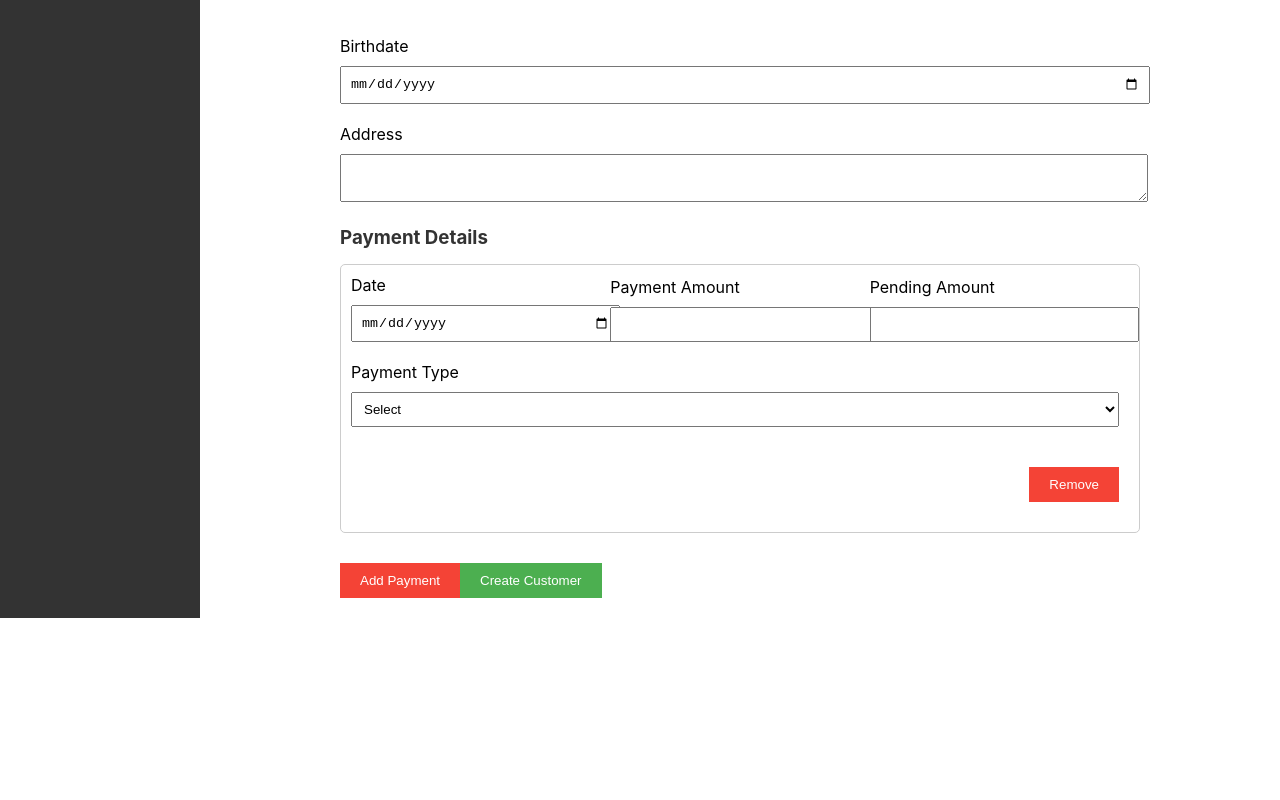
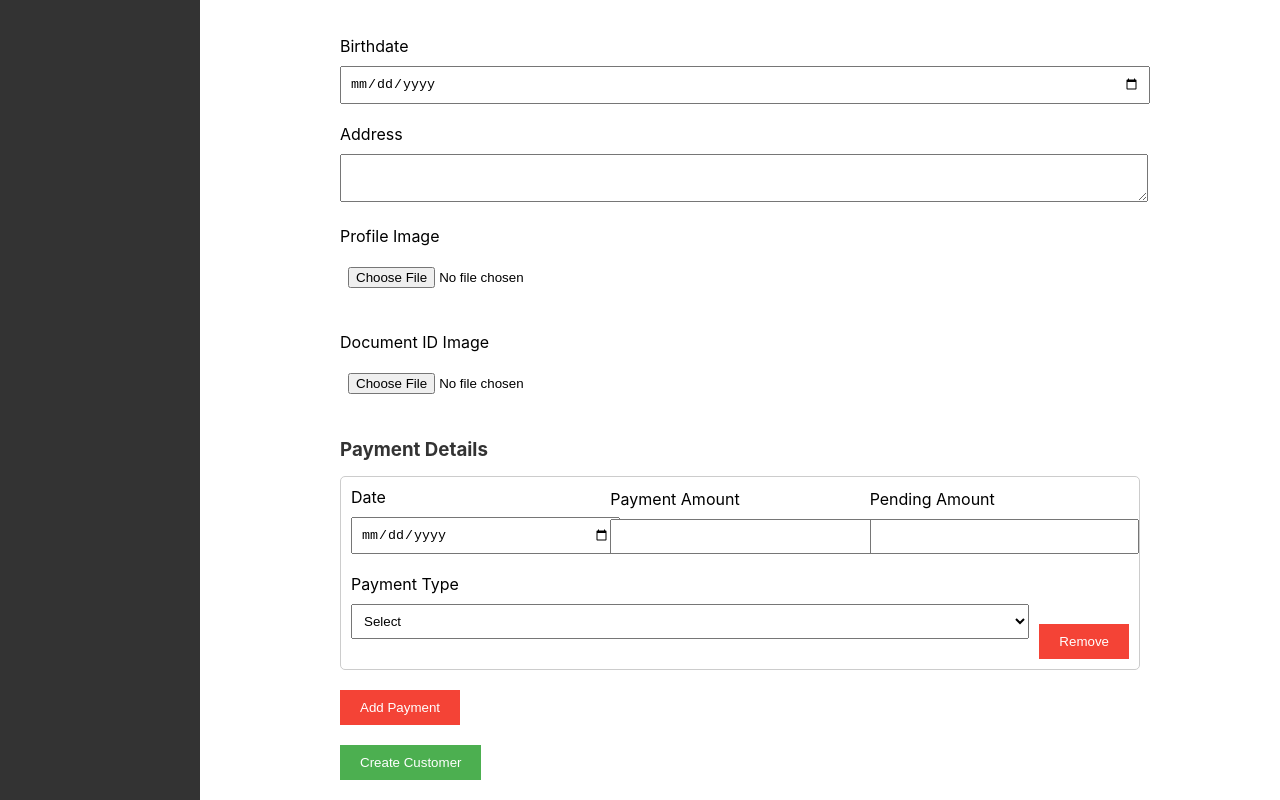
Before and after one commit to samirbist/fitcliff-frontend, a React (Create React App) app: page / in a window 1280 px wide. Shown: the part 450-1250 px from the top of the page. Before the commit the page ends 1068 px from the top, so only its background shows below. Built offline with nearby package versions, Linux system fonts and the light colour scheme.

Commit message:
Added upload functionality

```diff
--- a/src/components/CreateCustomer.css
+++ b/src/components/CreateCustomer.css
@@ -59,14 +59,25 @@ button {
 }
 
 .add-payment-button {
-  background-color: #007BFF;
+  display: block;
   margin-top: 20px;
+  margin-bottom: 20px;
 }
 
 .submit-button {
-  background-color: #4CAF50;
+  display: block;
+  margin-top: 20px;
 }
 
 button[type="button"] {
   background-color: #f44336; /* Different color for remove button */
 }
+
+.form-group input[type="file"] {
+  margin-top: 8px;
+  margin-bottom: 16px;
+}
+
+.payments-container {
+  margin-bottom: 20px;
+}
--- a/src/components/CreateCustomer.js
+++ b/src/components/CreateCustomer.js
@@ -14,6 +14,8 @@ const CreateCustomer = () => {
     joinDate: "",
     birthdate: "",
     address: "",
+    profileImage: null, // New field for profile image
+    documentIdImage: null, // New field for document ID image
     payments: [
       {
         date: "",
@@ -34,6 +36,8 @@ const CreateCustomer = () => {
     joinDate: Yup.date().required("Join date is required"),
     birthdate: Yup.date().required("Birthdate is required"),
     address: Yup.string().required("Address is required"),
+    profileImage: Yup.mixed().required("Profile image is required"),
+    documentIdImage: Yup.mixed().required("Document ID image is required"),
     payments: Yup.array().of(
       Yup.object().shape({
         date: Yup.date().required("Date is required"),
@@ -46,13 +50,41 @@ const CreateCustomer = () => {
 
   const onSubmit = (values) => {
     console.log("Form data", values);
+
+    // Create FormData to handle file uploads
+    const formData = new FormData();
+    formData.append("firstname", values.firstname);
+    formData.append("lastname", values.lastname);
+    formData.append("email", values.email);
+    formData.append("phone", values.phone);
+    formData.append("gender", values.gender);
+    formData.append("regDate", values.regDate);
+    formData.append("joinDate", values.joinDate);
+    formData.append("birthdate", values.birthdate);
+    formData.append("address", values.address);
+    formData.append("profileImage", values.profileImage); // Add profile image to form data
+    formData.append("documentIdImage", values.documentIdImage); // Add document ID image to form data
+    formData.append("payments", JSON.stringify(values.payments)); // Serialize payments array
+
+    // Perform your form submission here, for example, using Axios:
+    // axios.post('/api/customers', formData)
+    // .then(response => {
+    //   // handle success
+    // })
+    // .catch(error => {
+    //   // handle error
+    // });
   };
 
   return (
     <div className="create-customer-form">
       <h2>Create Customer</h2>
-      <Formik initialValues={initialValues} validationSchema={validationSchema} onSubmit={onSubmit}>
-        {({ values }) => (
+      <Formik
+        initialValues={initialValues}
+        validationSchema={validationSchema}
+        onSubmit={onSubmit}
+      >
+        {({ values, setFieldValue }) => (
           <Form>
             <div className="form-row">
               <div className="form-group">
@@ -110,11 +142,39 @@ const CreateCustomer = () => {
               <ErrorMessage name="address" component="div" className="error" />
             </div>
 
+            {/* New Fields for File Uploads */}
+            <div className="form-group">
+              <label htmlFor="profileImage">Profile Image</label>
+              <input
+                type="file"
+                id="profileImage"
+                name="profileImage"
+                onChange={(event) => {
+                  setFieldValue("profileImage", event.currentTarget.files[0]);
+                }}
+              />
+              <ErrorMessage name="profileImage" component="div" className="error" />
+            </div>
+
+            <div className="form-group">
+              <label htmlFor="documentIdImage">Document ID Image</label>
+              <input
+                type="file"
+                id="documentIdImage"
+                name="documentIdImage"
+                onChange={(event) => {
+                  setFieldValue("documentIdImage", event.currentTarget.files[0]);
+                }}
+              />
+              <ErrorMessage name="documentIdImage" component="div" className="error" />
+            </div>
+
             {/* Payment Details Section */}
             <h3>Payment Details</h3>
             <FieldArray name="payments">
               {({ remove, push }) => (
                 <>
+                  <div className="payments-container">
                     {values.payments.map((payment, index) => (
                       <div key={index} className="payment-row">
                         <div className="form-group">
@@ -142,14 +202,23 @@ const CreateCustomer = () => {
                           </Field>
                           <ErrorMessage name={`payments.${index}.paymentType`} component="div" className="error" />
                         </div>
-                      <div className="form-group remove-button">
-                        <button type="button" onClick={() => remove(index)}>
+                        <button
+                          type="button"
+                          className="remove-payment-button"
+                          onClick={() => remove(index)}
+                        >
                           Remove
                         </button>
                       </div>
+                    ))}
                   </div>
-                  ))}
-                  <button type="button" className="add-payment-button" onClick={() => push({ date: "", paymentAmount: "", pendingAmount: "", paymentType: "" })}>
+
+                  {/* Add Payment Button */}
+                  <button
+                    type="button"
+                    className="add-payment-button"
+                    onClick={() => push({ date: "", paymentAmount: "", pendingAmount: "", paymentType: "" })}
+                  >
                     Add Payment
                   </button>
                 </>
```
Lines whose indentation alone changed are shown as unchanged.
